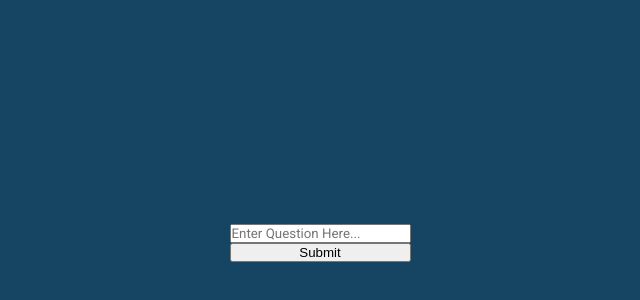
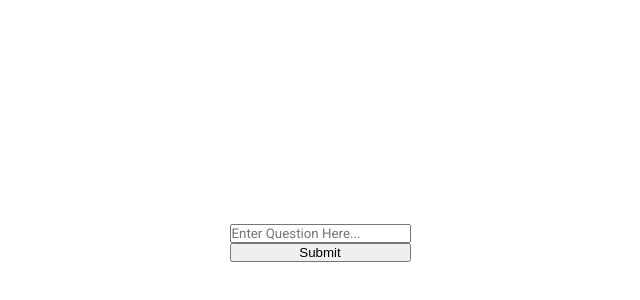
Before and after one commit to anousheh21/Decision-Maker, a plain HTML site: page index.html in a window 1280 px wide. Shown: the part 158-458 px from the top of the page, without its empty margins (320-960 px from the left). Drawn offline with Linux system fonts and the light colour scheme.

Commit message:
Changed background color

```diff
--- a/style.css
+++ b/style.css
@@ -7,7 +7,7 @@
 }
 
 body {
-    background-color: #164564;
+    /* background-color: #164564; */
     color: white;
     font-family: 'Roboto';
     height: 100%;
```
